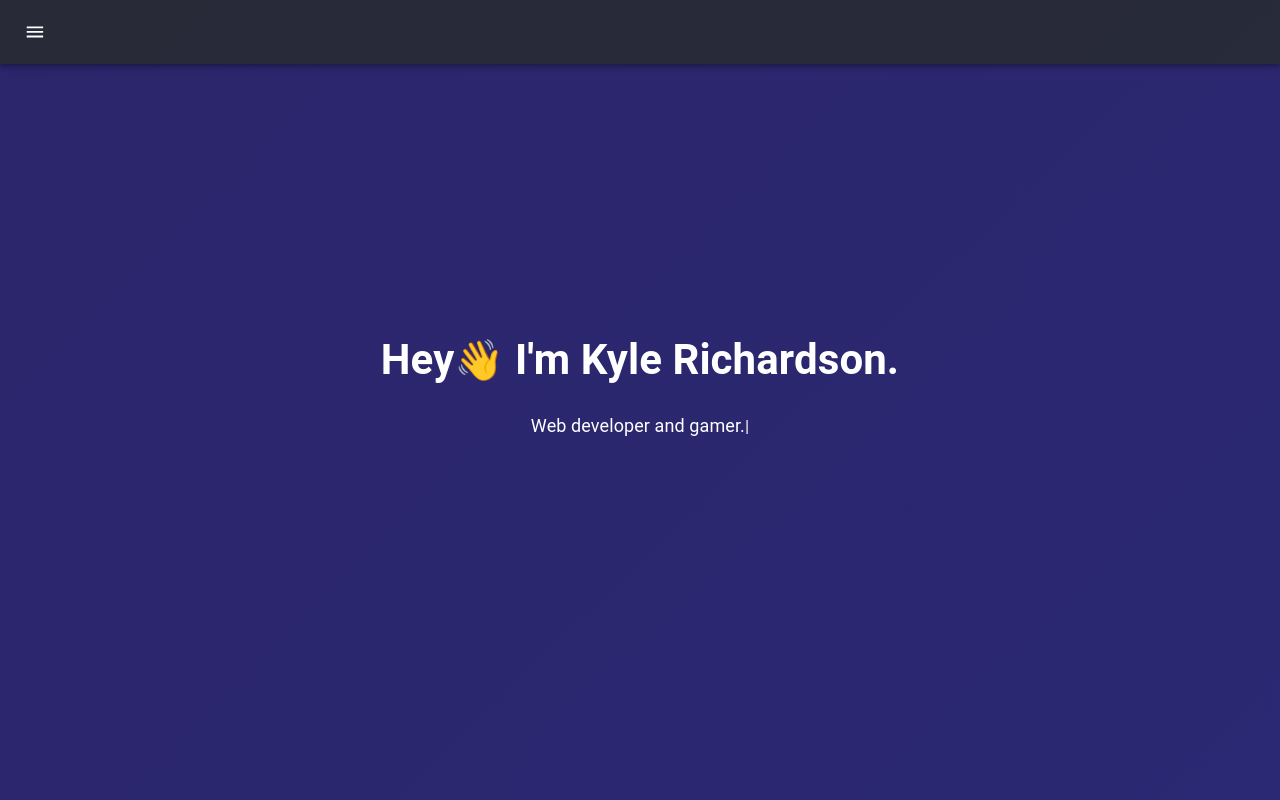
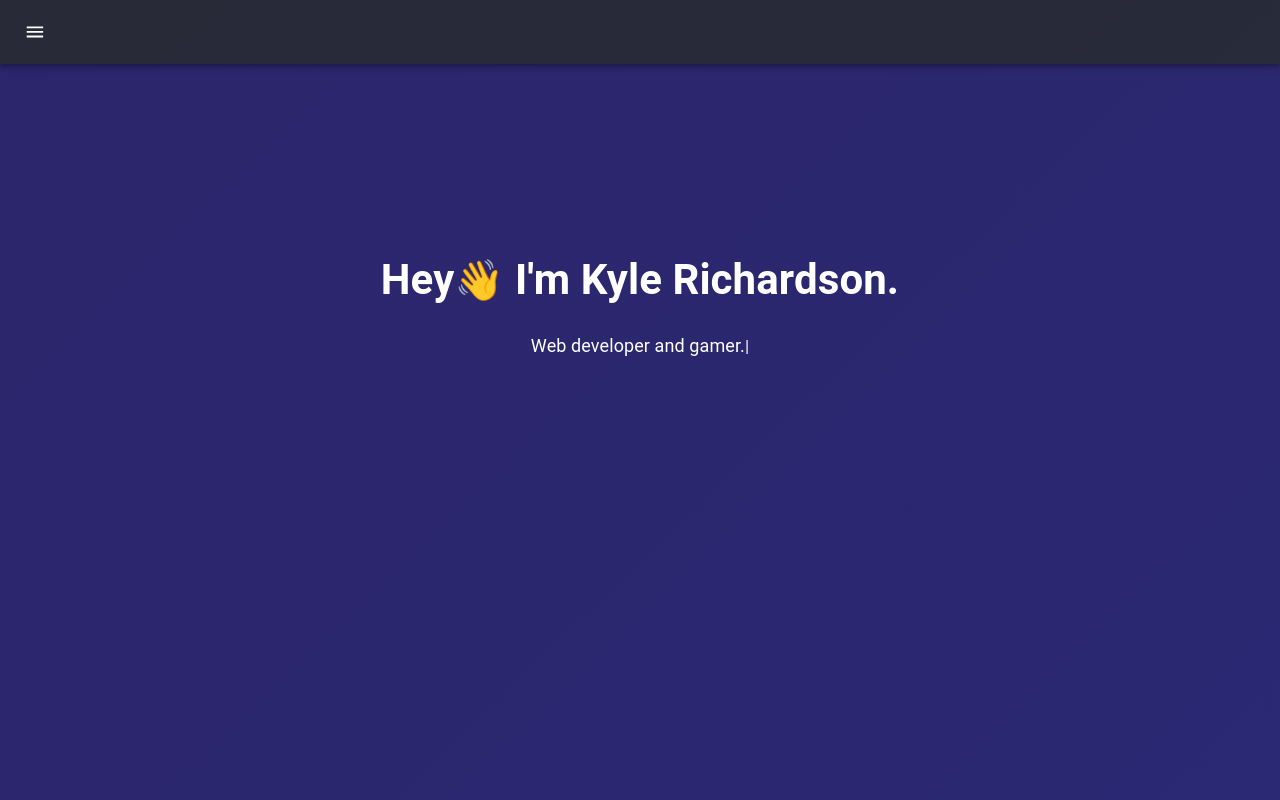
Before and after one commit to kyle-richardson/portfolio, a React (Create React App) app: page / in a window 1280 px wide. Shown: the top 800 px of the page. Built offline with nearby package versions, Linux system fonts and the light colour scheme.

Commit message:
styling for mobile intro part

```diff
--- a/src/components/top/Intro.js
+++ b/src/components/top/Intro.js
@@ -25,7 +25,7 @@ const Intro = ({darkMode}) => {
     return (
         <div className={`intro-container ${darkMode ? 'dark-back' : 'light-back'}`}>
             <h1 style={{
-                marginTop: "40vh"
+                marginTop: "30vh"
             }}>Hey<span role="img" aria-label="wave-emoji" style={{fontSize: "4rem"}}>👋</span> I'm Kyle Richardson.</h1>
             <br/>
             {/* <div id="stars"></div> */}
```
